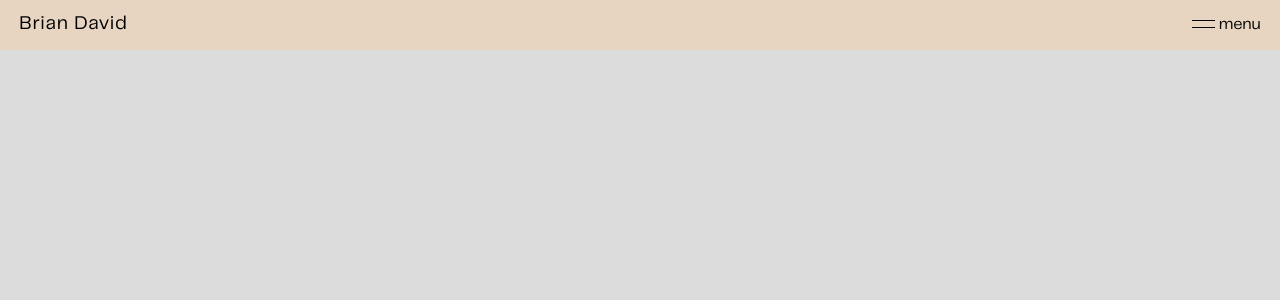
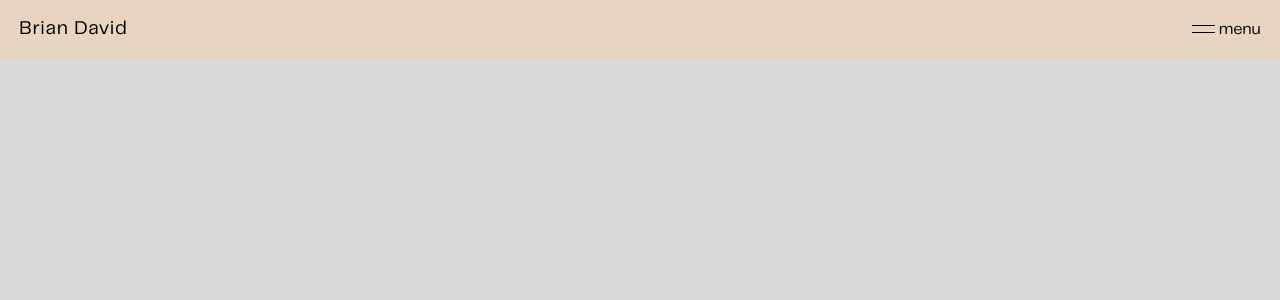
Before and after one commit to brian-david4/brian-portfolio-website, a React (Vite) app in the folder portfolio-website/: page / in a window 1280 px wide. Shown: the top 300 px of the page. Built offline with nearby package versions, Linux system fonts and the light colour scheme.

Commit message:
Change Header styling
- Background top border radius
- Navbar Height

```diff
--- a/portfolio-website/src/components/Header/Header.tsx
+++ b/portfolio-website/src/components/Header/Header.tsx
@@ -7,6 +7,7 @@ import { opacity } from "./anims";
 
 const Header = () => {
   const [isMenuActive, setIsMenuActive] = useState(false);
+
   return (
     <div className={styles.header}>
       <div className={styles.navbar}>
--- a/portfolio-website/src/components/HeaderNavMenu/HeaderNavMenu.tsx
+++ b/portfolio-website/src/components/HeaderNavMenu/HeaderNavMenu.tsx
@@ -1,7 +1,6 @@
 import { motion } from "framer-motion";
 import styles from "./navmenu.module.css";
 import { background, navMenu } from "./navmenuAnim";
-import { Link } from "react-router-dom";
 import HeaderNavLink from "../HeaderNavLink/HeaderNavLink";
 
 const HeaderNavMenu = () => {
--- a/portfolio-website/src/components/HeaderNavMenu/navmenu.module.css
+++ b/portfolio-website/src/components/HeaderNavMenu/navmenu.module.css
@@ -1,5 +1,6 @@
 .background {
   position: fixed;
+  border-radius: 10px 10px 0 0;
   left: 0;
   top: 100vh;
   height: 100vh;
--- a/portfolio-website/src/index.css
+++ b/portfolio-website/src/index.css
@@ -2,7 +2,7 @@
   box-sizing: border-box;
 }
 :root {
-  --header-height: 50px;
+  --header-height: 60px;
   --nav-menu-height: 400px;
   /* colors */
   --light-brown: rgb(231, 213, 193);
--- a/portfolio-website/src/pages/Home/home.module.css
+++ b/portfolio-website/src/pages/Home/home.module.css
@@ -4,6 +4,6 @@
   top: var(--header-height);
   height: calc(100vh - var(--header-height));
   width: 100vw;
-  background-color: gainsboro;
+  background-color: #dadada;
   z-index: -1;
 }
```
